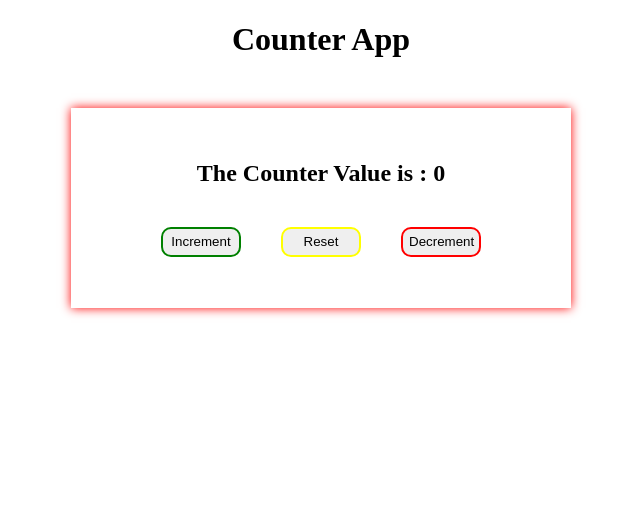
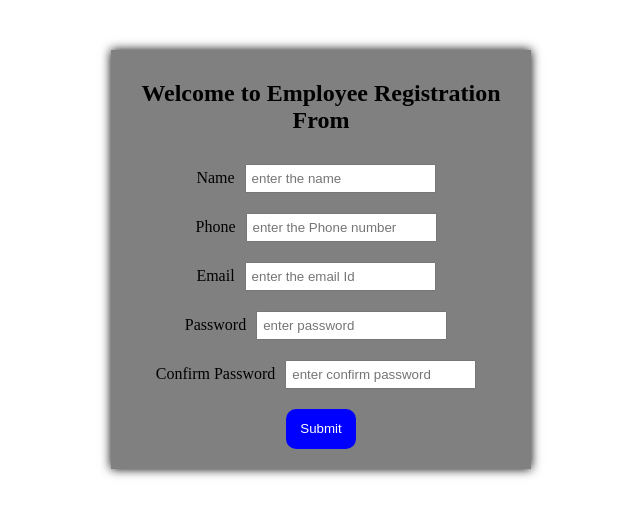
Before and after one commit to Pavan7355/React-Class-Batch2-Jfs-and-Pfs, a React (Create React App) app: page / in a window 1280 px wide. Shown: the top 516 px of the page, without its empty margins (319-959 px from the left). Built offline with nearby package versions, Linux system fonts and the light colour scheme.

Commit message:
Form handling using use state

```diff
--- a/src/App.js
+++ b/src/App.js
@@ -1,13 +1,13 @@
 import React from 'react'
-import Example5 from './UseStateHook/Example5';
-import Example6 from './UseStateHook/Example6';
+import Example7 from './UseStateHook/Example7';
+import Example8 from './UseStateHook/Example8';
 
 function App() {
 
   return (
 <>
-{/* <Example5/> */}
-<Example6/>
+{/* <Example7/> */}
+<Example8/>
 </>
   );
 }
--- /dev/null
+++ b/src/UseStateHook/Example7.js
@@ -0,0 +1,34 @@
+import React, { useState } from 'react'
+import './example7.css'
+function Example7() {
+    const[username,setUsername]=useState('')
+   const[password,setPassword]=useState('')
+    const handleClick=(event)=>{
+        event.preventDefault()
+console.log("username is "+username)
+console.log("Password is "+password)
+    }
+  return (
+    <div>
+      <div className='container'>
+        <form className='formContainer'>
+            <label>Username</label>
+            <input type='text' name='username'
+            placeholder='Enter user name'
+            value={username}
+            onChange={(e)=>setUsername(e.target.value)}></input>
+            <br/><br/>
+            <label>Password</label>
+            <input type='password' name='password'
+            placeholder='Enter password'
+            value={password}
+            onChange={(e)=>setPassword(e.target.value)}></input>
+            <br/><br/>
+            <button onClick={handleClick}>Login</button>
+        </form>
+      </div>
+    </div>
+  )
+}
+
+export default Example7
--- /dev/null
+++ b/src/UseStateHook/Example8.js
@@ -0,0 +1,58 @@
+import React, { useState } from 'react'
+import './example8.css'
+function Example8() {
+    const[fromdata,setFromdata]=useState({
+        name:'',
+        phone:'',
+        email:'',password:'',confpassword:''
+    })
+    const handleClick=(e)=>{
+        e.preventDefault()
+const name=e.target.name
+   const value= e.target.value
+   setFromdata({...fromdata,[name]:[value]})
+    }
+  return (
+    <div className='container'>
+      <h2>Welcome to Employee Registration From</h2>
+      <div className='form-control'>
+      <form onSubmit={handleClick}>
+        <div>
+        <label>Name</label>
+        <input type='text' name='name' placeholder='enter the name'
+        value={fromdata.name}
+        onChange={handleClick}></input>
+        </div>
+        <div>
+        <label>Phone</label>
+        <input type='number' name='phone' placeholder='enter the Phone number
+        '
+        value={fromdata.phone}></input>
+        </div>
+        <div>
+        <label>Email</label>
+        <input type='email' name='email' placeholder='enter the email Id
+        '
+        value={fromdata.email}></input>
+        </div>
+        <div>
+        <label>Password</label>
+        <input type='password' name='password' placeholder='enter password
+        '
+        value={fromdata.password}></input>
+        </div>
+        <div>
+        <label>Confirm Password</label>
+        <input type='password' name='confpassword' placeholder='enter confirm password
+        '
+        value={fromdata.confpassword}></input>
+        </div>
+        <input type='submit' id='btn'></input>
+      </form>
+
+      </div>
+    </div>
+  )
+}
+
+export default Example8
--- /dev/null
+++ b/src/UseStateHook/example7.css
@@ -0,0 +1,29 @@
+.container{
+    width: 400px;
+    box-shadow: 0px 0px 10px black;
+    padding: 10px;
+    margin: 50px auto;
+    text-align: center;
+
+}
+.formContainer{
+    display: flex;
+    flex-direction: column;
+}
+.formContainer input{
+    height: 30px;
+}
+.formContainer button{
+    height: 40px;
+    width: 70px;
+    border: none;
+    background-color: blue;
+    color: white;
+    border-radius: 10px;
+}
+
+.formContainer button:hover{
+    background-color: white;
+    color: black;
+    border: 2px solid black;
+}
--- /dev/null
+++ b/src/UseStateHook/example8.css
@@ -0,0 +1,27 @@
+.container{
+    display: grid;
+    place-items: center;
+    margin: 50px auto;
+    background-color: grey;
+
+}
+
+input{
+    margin: 10px;
+    padding: 5px;
+}
+
+#btn{
+    height: 40px;
+    width: 70px;
+    border: none;
+    background-color: blue;
+    color: white;
+    border-radius: 10px;
+}
+
+#btn:hover{
+    background-color: white;
+    color: black;
+    border: 2px solid black;
+}
```
